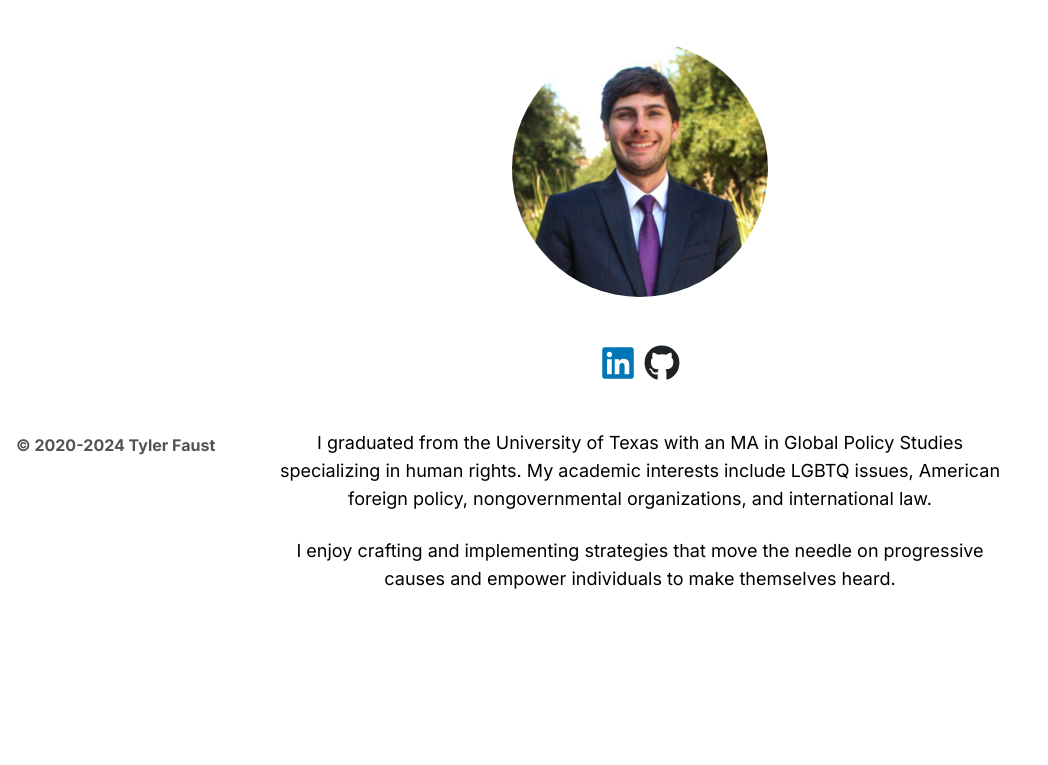
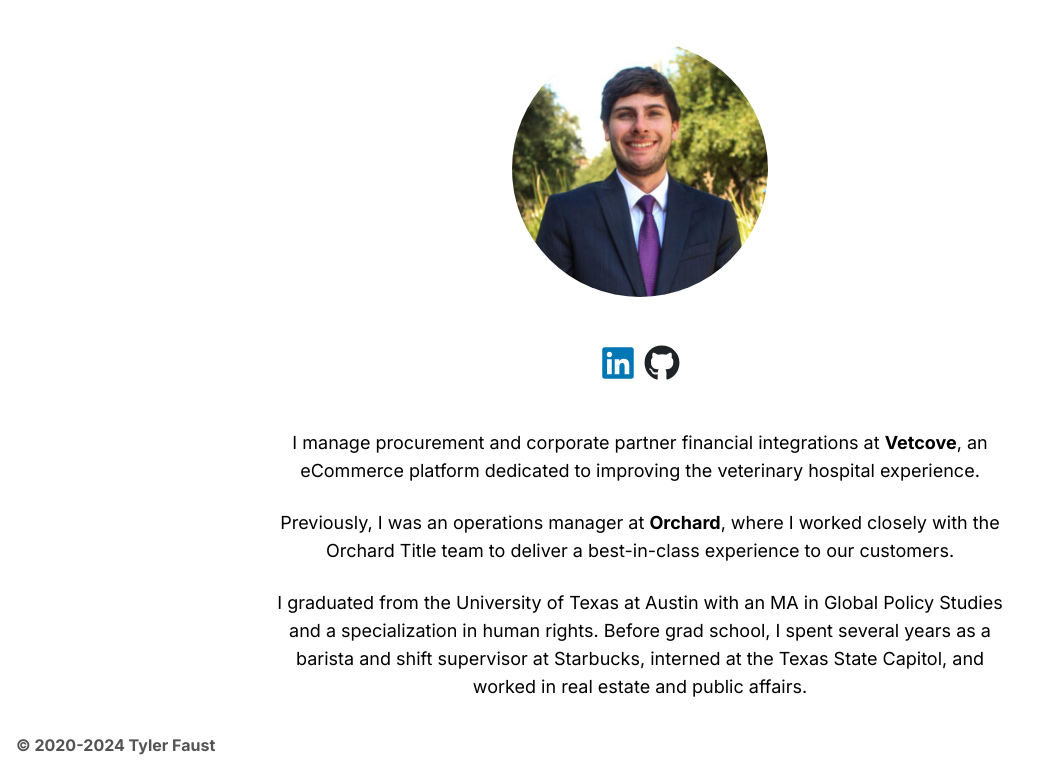
Before and after one commit to tylermfaust/tylerfau.st, a Next.js app: page / in a window 1280 px wide. Shown: the part 319-1084 px from the top of the page, without its empty margins (0-1048 px from the left). Before the commit the page ends 912 px from the top, so only its background shows below. Built offline with nearby package versions, Linux system fonts and the light colour scheme.

Commit message:
adjust header and refresh main page text

```diff
--- a/src/app/layout.tsx
+++ b/src/app/layout.tsx
@@ -56,7 +56,7 @@ export default function RootLayout({
           </div>
         </nav>
         {children}
-        <footer className="absolute bottom-4 flex h-12 w-full justify-between px-4 py-8 font-bold text-[#545454]">
+        <footer className="bottom-4 flex h-12 w-full justify-between px-4 py-8 font-bold text-[#545454]">
           © 2020-{year} Tyler Faust
         </footer>
       </body>
--- a/src/app/page.tsx
+++ b/src/app/page.tsx
@@ -36,14 +36,34 @@ export default function HomePage() {
       </div>
       <div className="mx-auto flex max-w-prose flex-col content-center justify-center text-center text-lg">
         <p className="mt-12">
-          I graduated from the University of Texas with an MA in Global Policy
-          Studies specializing in human rights. My academic interests include
-          LGBTQ issues, American foreign policy, nongovernmental organizations,
-          and international law.
+          I manage procurement and corporate partner financial integrations
+          at&nbsp;
+          <a
+            href="https://www.vetcove.com/"
+            className="font-bold decoration-[#d0eaff] hover:underline"
+          >
+            Vetcove
+          </a>
+          , an eCommerce platform dedicated to improving the veterinary hospital
+          experience.
         </p>
         <p className="mt-6">
-          I enjoy crafting and implementing strategies that move the needle on
-          progressive causes and empower individuals to make themselves heard.
+          Previously, I was an operations manager at&nbsp;
+          <a
+            href="https://orchard.com/"
+            className="font-bold decoration-[#d0eaff] hover:underline"
+          >
+            Orchard
+          </a>
+          , where I worked closely with the Orchard Title team to deliver a
+          best-in-class experience to our customers.
+        </p>
+        <p className="mt-6">
+          I graduated from the University of Texas at Austin with an MA in
+          Global Policy Studies and a specialization in human rights. Before
+          grad school, I spent several years as a barista and shift supervisor
+          at Starbucks, interned at the Texas State Capitol, and worked in real
+          estate and public affairs.
         </p>
       </div>
     </main>
```
